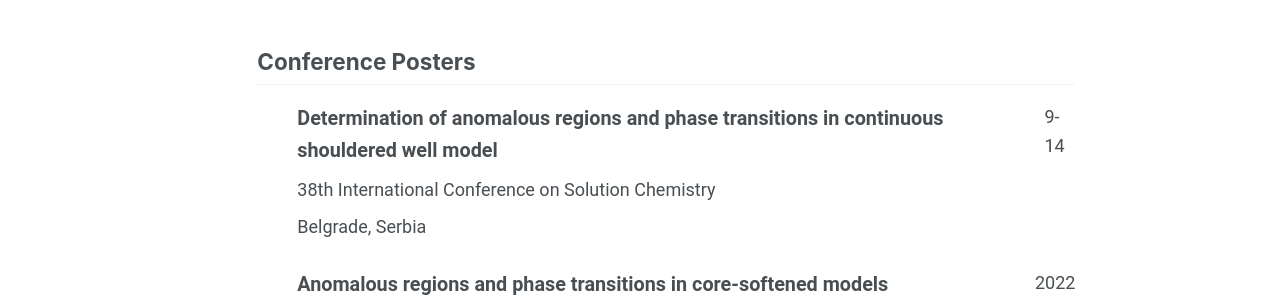
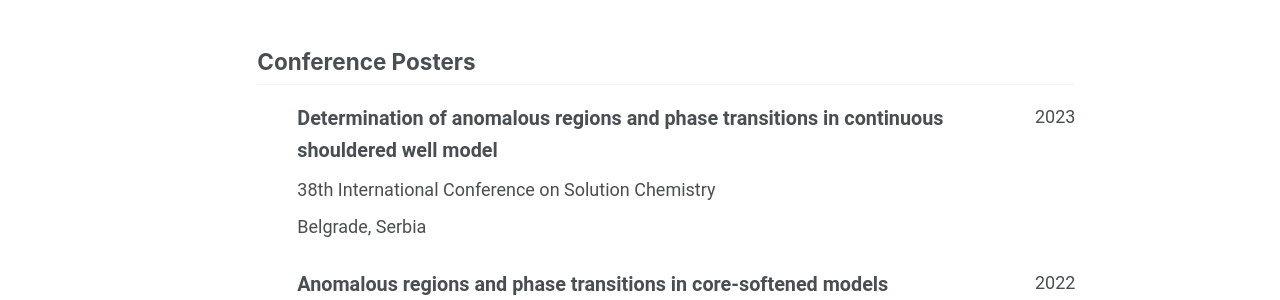
Before and after one commit to MatevzTurk/MatevzTurk.github.io, a Jekyll site: the page built from _pages/cv-json.md, in a window 1280 px wide and 900 px high, scrolled down 1274 px. Shown: the part 154-454 px from the top of the window. Built offline with Jekyll 4.4.1, drawn with Linux system fonts in a browser that asks for light colours; a script that is not in the unit is left out.

Commit message:
Fix date format in conference poster entry
Corrected the date format for a conference poster entry.

```diff
--- a/_data/cv.json
+++ b/_data/cv.json
@@ -88,7 +88,7 @@
     {
       "name": "Determination of anomalous regions and phase transitions in continuous shouldered well model",
       "event": "38th International Conference on Solution Chemistry",
-      "date": "9-14, 2023-07-09",
+      "date": "2023-07-09",
       "location": "Belgrade, Serbia",
       "description": ""
     },
```
